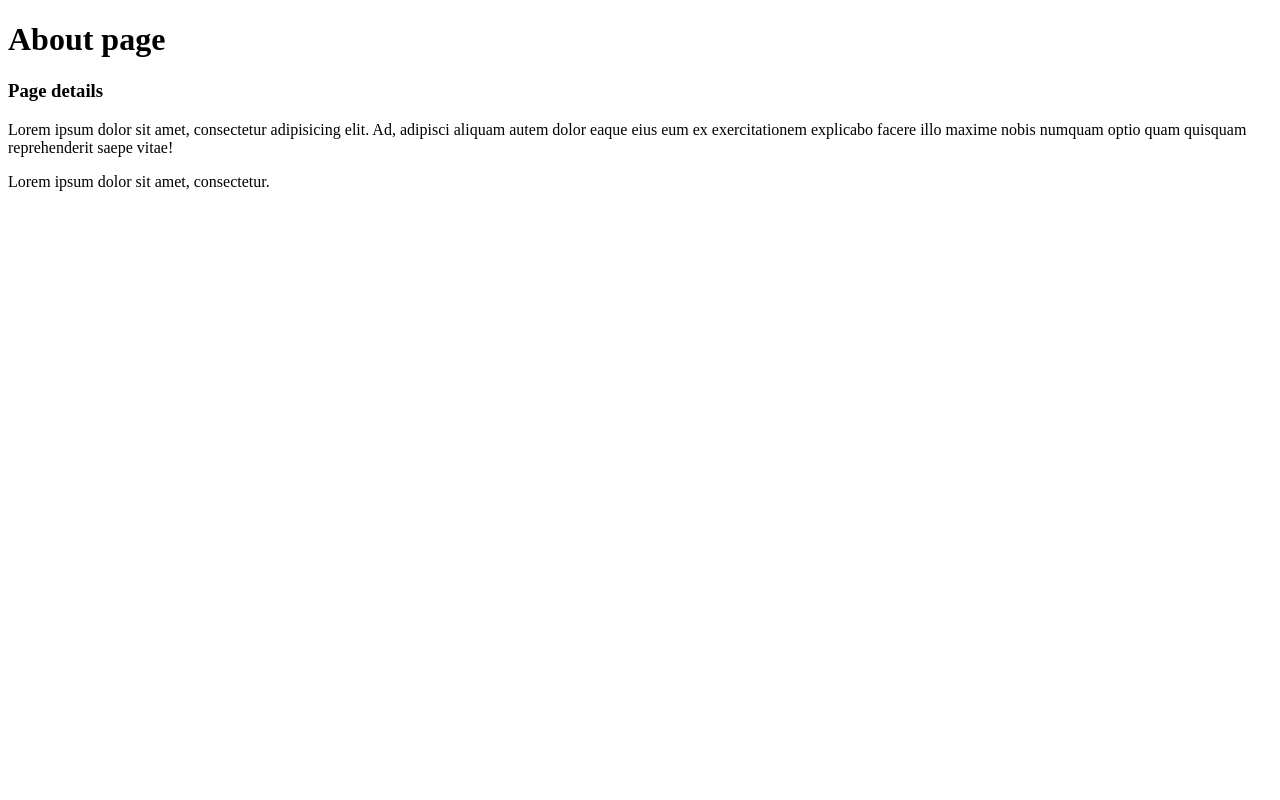
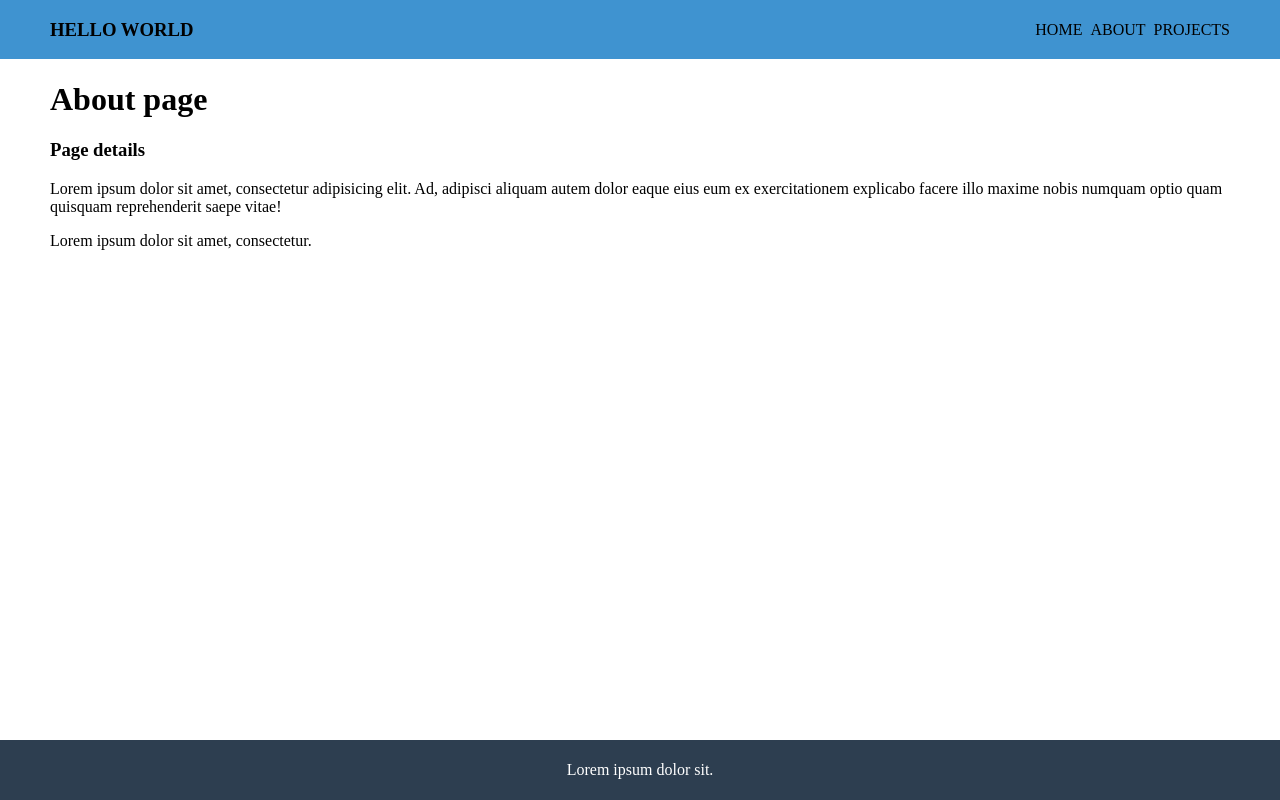
Before and after one commit to krzysztofkrolikowski/gatsby-hello-world, a Gatsby site: page /about in a window 1280 px wide. Built offline with nearby package versions, Linux system fonts and the light colour scheme; Gatsby itself is replaced by a stand-in of ours.

Commit message:
Add navbar

```diff
--- a/package.json
+++ b/package.json
@@ -16,7 +16,8 @@
   "dependencies": {
     "gatsby": "^4.7.2",
     "react": "^17.0.1",
-    "react-dom": "^17.0.1"
+    "react-dom": "^17.0.1",
+    "styled-components": "^5.3.3"
   },
   "devDependencies": {
     "eslint": "^7.32.0",
--- /dev/null
+++ b/src/components/layout/Layout.jsx
@@ -0,0 +1,19 @@
+import React from 'react';
+import { Footer, Wrapper, Content } from './Layout.styles';
+import Navbar from '../navbar/Navbar';
+
+function MyComponent({ children }) {
+  return (
+    <Wrapper>
+      <Navbar />
+      <Content>
+        {children}
+      </Content>
+      <Footer>
+        <p>Lorem ipsum dolor sit.</p>
+      </Footer>
+    </Wrapper>
+  );
+}
+
+export default MyComponent;
--- /dev/null
+++ b/src/components/layout/Layout.styles.js
@@ -0,0 +1,21 @@
+import styled from 'styled-components';
+
+export const Footer = styled.footer({
+  backgroundColor: '#2d3e50',
+  color: 'white',
+  height: '60px',
+  marginTop: 'auto',
+  display: 'flex',
+  alignItems: 'center',
+  justifyContent: 'center',
+});
+
+export const Wrapper = styled.footer({
+  height: '100vh',
+  display: 'flex',
+  flexDirection: 'column',
+});
+
+export const Content = styled.main({
+  margin: '0 50px',
+});
--- /dev/null
+++ b/src/components/navbar/Navbar.css
@@ -0,0 +1,15 @@
+.links > a:not(:last-of-type) {
+  padding-right: 8px
+}
+
+.links > a {
+  text-decoration: none;
+  text-transform: uppercase;
+  color: black;
+  font-weight: 500;
+}
+
+body {
+  margin: 0;
+  font-family: Futura;
+}
--- /dev/null
+++ b/src/components/navbar/Navbar.jsx
@@ -0,0 +1,21 @@
+import React from 'react';
+import { Link } from 'gatsby';
+import './Navbar.css';
+import { Nav } from './Navbar.styles';
+
+function MyComponent() {
+  return (
+    <Nav>
+      <h3>HELLO WORLD</h3>
+      <div className="links">
+        <Link to="/">
+          Home
+        </Link>
+        <Link to="/about">About</Link>
+        <Link to="/projects">Projects</Link>
+      </div>
+    </Nav>
+  );
+}
+
+export default MyComponent;
--- /dev/null
+++ b/src/components/navbar/Navbar.styles.js
@@ -0,0 +1,10 @@
+import styled from 'styled-components';
+
+export const Nav = styled.nav({
+  padding: '0 50px',
+  display: 'flex',
+  justifyContent: 'space-between',
+  alignItems: 'center',
+  backgroundColor: '#3f93d0',
+
+});
--- a/src/pages/404.jsx
+++ b/src/pages/404.jsx
@@ -1,11 +1,12 @@
 import React from 'react';
+import Layout from '../components/layout/Layout';
 
 function NotFound() {
   return (
-    <div>
+    <Layout>
       <h1>404</h1>
       Sorry, that page doesn't exist.
-    </div>
+    </Layout>
   );
 }
 
--- a/src/pages/about.jsx
+++ b/src/pages/about.jsx
@@ -1,7 +1,9 @@
 import React from 'react';
+import Layout from '../components/layout/Layout';
 
 function About() {
   return (
+    <Layout>
       <div>
         <h1>About page</h1>
         <h3>Page details</h3>
@@ -12,6 +14,7 @@ function About() {
         </p>
         <p>Lorem ipsum dolor sit amet, consectetur.</p>
       </div>
+    </Layout>
   );
 }
 
--- a/src/pages/projects/index.jsx
+++ b/src/pages/projects/index.jsx
@@ -1,7 +1,9 @@
 import React from 'react';
+import Layout from '../../components/layout/Layout';
 
 function Index() {
   return (
+    <Layout>
       <div>
         <h1>
           Test component
@@ -9,6 +11,7 @@ function Index() {
         <h3>Beauty, courage, and modification. </h3>
         <p>Lixas manducare! </p>
       </div>
+    </Layout>
   );
 }
 
```
Also changed, not shown: src/pages/index.jsx (+14 -1 lines), src/pages/projects/test.jsx (+7 -4 lines), src/components/layout/Layout.css (added), 1 other file. Lines whose indentation alone changed are shown as unchanged.
